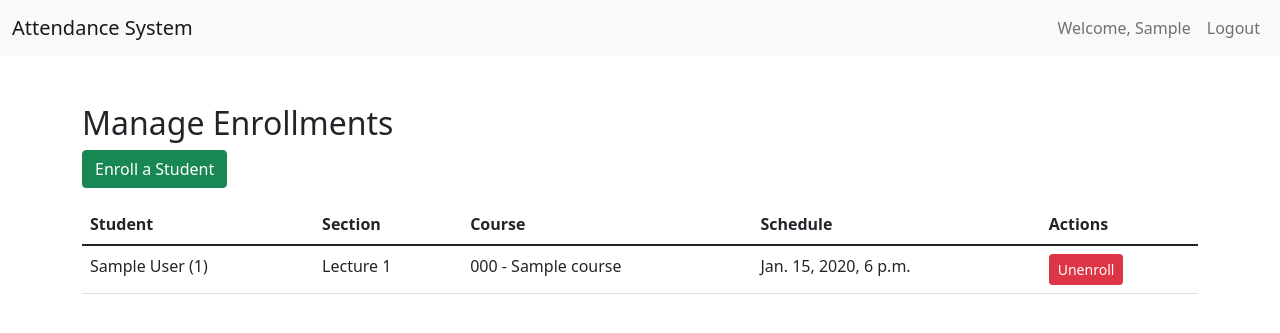
After one commit to Lito08/FYPAS, a Django app: page /courses/manage-enrollments/ in a window 1280 px wide. The commit adds this page. Shown: the top 333 px of the page. Run offline with Django 5.2, Linux system fonts and the light colour scheme; a user stored in the database is signed in; tables that the repository leaves empty hold one stand-in row (values such as "Sample post").

Commit message:
Manage Enrollments

```diff
--- a/attendance_system/courses/models.py
+++ b/attendance_system/courses/models.py
@@ -61,3 +61,20 @@ class Enrollment(models.Model):
 
     def __str__(self):
         return f"{self.student.matric_id} enrolled in {self.section}"
+
+    def clean(self):
+        """Prevent students from enrolling in overlapping schedules."""
+        if self.section.schedule:
+            end_time = self.section.schedule + timedelta(minutes=self.section.duration)
+
+            # Check if this student is already enrolled in another section during the same time
+            overlapping_enrollments = Enrollment.objects.filter(
+                student=self.student,
+                section__schedule__lt=end_time,
+                section__schedule__gte=self.section.schedule
+            ).exclude(id=self.id)  # Exclude the current enrollment if updating
+
+            if overlapping_enrollments.exists():
+                raise ValidationError("This student is already enrolled in another section at this time.")
+
+        super().clean()
--- /dev/null
+++ b/attendance_system/courses/templates/courses/manage_enrollments.html
@@ -0,0 +1,33 @@
+{% extends 'base.html' %}
+
+{% block content %}
+<h2>Manage Enrollments</h2>
+
+<a href="{% url 'enroll_student' %}" class="btn btn-success">Enroll a Student</a>
+
+<table class="table mt-3">
+    <thead>
+        <tr>
+            <th>Student</th>
+            <th>Section</th>
+            <th>Course</th>
+            <th>Schedule</th>
+            <th>Actions</th>
+        </tr>
+    </thead>
+    <tbody>
+        {% for enrollment in enrollments %}
+        <tr>
+            <td>{{ enrollment.student.first_name }} {{ enrollment.student.last_name }} ({{ enrollment.student.matric_id }})</td>
+            <td>{{ enrollment.section.section_type }} {{ enrollment.section.section_number }}</td>
+            <td>{{ enrollment.section.course.code }} - {{ enrollment.section.course.name }}</td>
+            <td>{{ enrollment.section.schedule|default:"Not Set" }}</td>
+            <td>
+                <a href="{% url 'unenroll_student' enrollment.id %}" class="btn btn-danger btn-sm">Unenroll</a>
+            </td>
+        </tr>
+        {% endfor %}
+    </tbody>
+</table>
+
+{% endblock %}
--- a/attendance_system/courses/urls.py
+++ b/attendance_system/courses/urls.py
@@ -1,7 +1,7 @@
 from django.urls import path
 from .views import (
     manage_courses_view, create_course_view, edit_course_view, delete_course_view,
-    manage_sections_view, create_section_view, edit_section_view, delete_section_view, enroll_student_view
+    manage_sections_view, create_section_view, edit_section_view, delete_section_view, manage_enrollments_view, enroll_student_view, unenroll_student_view
 )
 
 urlpatterns = [
@@ -18,5 +18,7 @@ urlpatterns = [
     path('delete-section/<int:section_id>/', delete_section_view, name='delete_section'),
 
     # 🔹 Enrollment Management
+    path('manage-enrollments/', manage_enrollments_view, name='manage_enrollments'),
     path('enroll-student/', enroll_student_view, name='enroll_student'),
+    path('unenroll-student/<int:enrollment_id>/', unenroll_student_view, name='unenroll_student'),
 ]
--- a/attendance_system/courses/views.py
+++ b/attendance_system/courses/views.py
@@ -107,7 +107,15 @@ def delete_section_view(request, section_id):
     messages.success(request, "Section deleted successfully!")
     return redirect('manage_sections')
 
-# 🔹 ENROLL STUDENTS INTO SECTIONS
+# 🔹 MANAGE ENROLLMENT
+@login_required(login_url='/users/login/')
+def manage_enrollments_view(request):
+    if request.user.role not in ['Superadmin', 'Admin']:
+        return render(request, 'access_denied.html')
+
+    enrollments = Enrollment.objects.all()
+    return render(request, 'courses/manage_enrollments.html', {'enrollments': enrollments})
+
 @login_required(login_url='/users/login/')
 def enroll_student_view(request):
     if request.user.role not in ['Superadmin', 'Admin']:
@@ -118,8 +126,18 @@ def enroll_student_view(request):
         if form.is_valid():
             form.save()
             messages.success(request, "Student enrolled successfully!")
-            return redirect('manage_sections')
+            return redirect('manage_enrollments')
     else:
         form = EnrollmentForm()
 
     return render(request, 'courses/enroll_student.html', {'form': form})
+
+@login_required(login_url='/users/login/')
+def unenroll_student_view(request, enrollment_id):
+    if request.user.role not in ['Superadmin', 'Admin']:
+        return render(request, 'access_denied.html')
+
+    enrollment = get_object_or_404(Enrollment, id=enrollment_id)
+    enrollment.delete()
+    messages.success(request, "Student unenrolled successfully!")
+    return redirect('manage_enrollments')
--- a/attendance_system/templates/dashboard.html
+++ b/attendance_system/templates/dashboard.html
@@ -7,6 +7,7 @@
 {% if user.role == "Superadmin" or user.role == "Admin" %}
     <a href="{% url 'manage_users' %}" class="btn btn-primary">Manage Users</a>
     <a href="{% url 'manage_courses' %}" class="btn btn-primary">Manage Courses</a>
+    <a href="{% url 'manage_enrollments' %}" class="btn btn-primary">Manage Enrollments</a>
 
     {% if user.role == "Superadmin"%}
         <p>You are a Superadmin. Oversee the system and manage lecturers and students.</p>
```
Also changed, not shown: attendance_system/courses/forms.py (+15 -0 lines), attendance_system/courses/templates/courses/enroll_student.html (added, +20 -0 lines).
